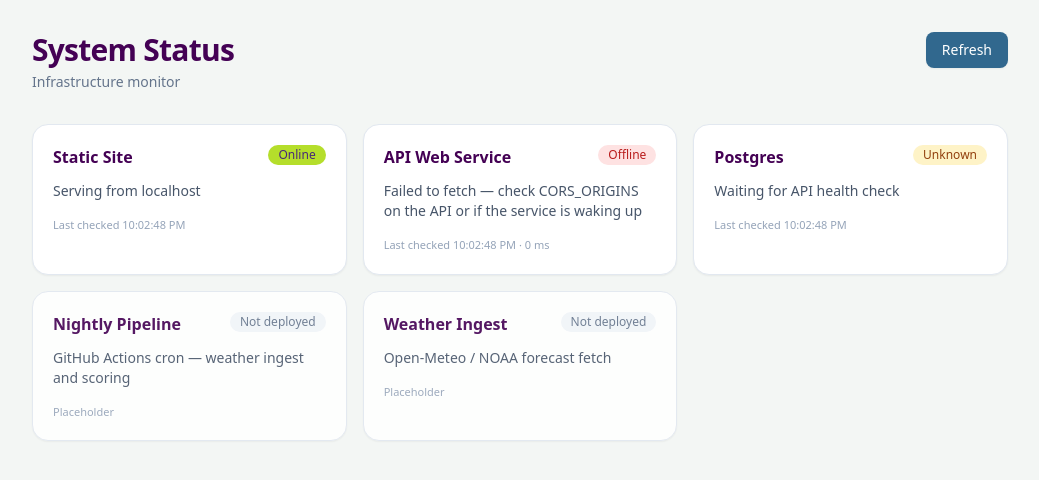
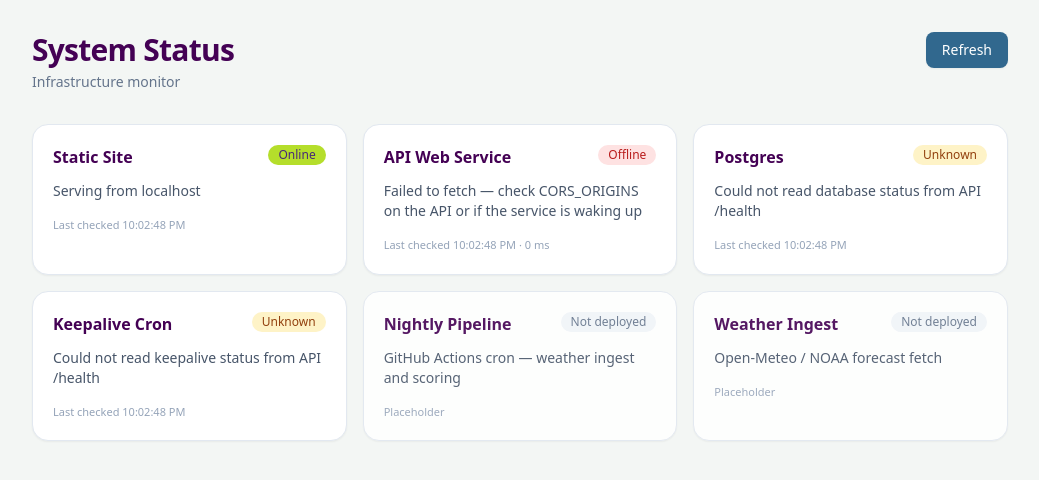
Before and after one commit to dashkim/AboveDeck, a Python web app: template templates/status.html in a window 1280 px wide. Shown: the part 59-539 px from the top of the page, without its empty margins (120-1159 px from the left). Run offline with Jinja, Linux system fonts and the light colour scheme; the template is opened without the code that fills it, so the values that code supplies are empty; some libraries are stand-ins or nearby versions.

Commit message:
Cron Job

```diff
--- a/templates/status.html
+++ b/templates/status.html
@@ -82,10 +82,19 @@
       <article id="widget-postgres" class="status-card rounded-2xl border border-slate-200 bg-white p-5 shadow-sm">
         <div class="flex items-start justify-between gap-3">
           <h2 class="font-semibold text-viridis-900">Postgres</h2>
-          <span data-status-pill class="rounded-full bg-slate-100 px-2.5 py-0.5 text-xs font-medium text-slate-500">Waiting…</span>
+          <span data-status-pill class="rounded-full bg-slate-100 px-2.5 py-0.5 text-xs font-medium text-slate-500">Checking…</span>
         </div>
-        <p data-detail class="mt-3 text-sm text-slate-600">Neon database</p>
-        <p data-meta class="mt-4 text-[11px] text-slate-400">Connectivity check coming later</p>
+        <p data-detail class="mt-3 text-sm text-slate-600">Neon database · live ping via /health</p>
+        <p data-meta class="mt-4 text-[11px] text-slate-400">Last checked —</p>
+      </article>
+
+      <article id="widget-keepalive" class="status-card rounded-2xl border border-slate-200 bg-white p-5 shadow-sm">
+        <div class="flex items-start justify-between gap-3">
+          <h2 class="font-semibold text-viridis-900">Keepalive Cron</h2>
+          <span data-status-pill class="rounded-full bg-slate-100 px-2.5 py-0.5 text-xs font-medium text-slate-500">Checking…</span>
+        </div>
+        <p data-detail class="mt-3 text-sm text-slate-600">GitHub Actions · every 10 min</p>
+        <p data-meta class="mt-4 text-[11px] text-slate-400">Last ping —</p>
       </article>
 
       <article id="widget-pipeline" class="status-card rounded-2xl border border-slate-200 bg-white p-5 shadow-sm opacity-90">
@@ -182,9 +191,10 @@
         }
 
         const data = await res.json();
+        const degraded = data.status === 'degraded';
         setWidget('widget-api', {
-          label: 'Online',
-          pillClass: PILL.online,
+          label: degraded ? 'Degraded' : 'Online',
+          pillClass: degraded ? PILL.warning : PILL.online,
           detail: `status: ${data.status} · database: ${data.database} · ${latency} ms`,
           meta: `Last checked ${formatTime(now)}`,
         });
@@ -212,25 +222,90 @@
         setWidget('widget-postgres', {
           label: 'Unknown',
           pillClass: PILL.warning,
-          detail: 'Waiting for API health check',
+          detail: 'Could not read database status from API /health',
           meta: `Last checked ${formatTime(now)}`,
         });
         return;
       }
 
       const db = apiResult.data.database;
-      if (db === 'configured') {
+      if (db === 'connected') {
         setWidget('widget-postgres', {
-          label: 'Configured',
+          label: 'Connected',
           pillClass: PILL.online,
-          detail: 'DATABASE_URL is set — connectivity check coming later',
+          detail: 'Neon reachable — API ran SELECT 1 successfully',
+          meta: `Last checked ${formatTime(now)}`,
+        });
+      } else if (db === 'error') {
+        setWidget('widget-postgres', {
+          label: 'Error',
+          pillClass: PILL.offline,
+          detail: 'DATABASE_URL is set but the connection failed (check URL / SSL / Neon status)',
+          meta: `Last checked ${formatTime(now)}`,
+        });
+      } else if (db === 'not_configured') {
+        setWidget('widget-postgres', {
+          label: 'Not configured',
+          pillClass: PILL.warning,
+          detail: 'DATABASE_URL not set on Render yet',
           meta: `Last checked ${formatTime(now)}`,
         });
       } else {
         setWidget('widget-postgres', {
-          label: 'Not configured',
+          label: 'Unknown',
           pillClass: PILL.warning,
-          detail: 'DATABASE_URL not set on Render yet',
+          detail: `Unexpected database status: ${db}`,
+          meta: `Last checked ${formatTime(now)}`,
+        });
+      }
+    }
+
+    function formatPingAge(iso) {
+      const pinged = new Date(iso);
+      if (Number.isNaN(pinged.getTime())) return null;
+      const mins = Math.max(0, Math.round((Date.now() - pinged.getTime()) / 60000));
+      if (mins < 1) return 'just now';
+      if (mins === 1) return '1 min ago';
+      return `${mins} min ago`;
+    }
+
+    function updateKeepalive(apiResult) {
+      const now = new Date();
+      if (!apiResult?.ok || !apiResult.data) {
+        setWidget('widget-keepalive', {
+          label: 'Unknown',
+          pillClass: PILL.warning,
+          detail: 'Could not read keepalive status from API /health',
+          meta: `Last checked ${formatTime(now)}`,
+        });
+        return;
+      }
+
+      const { keepalive_status: status, keepalive_last_ping_at: lastPing } = apiResult.data;
+      const age = lastPing ? formatPingAge(lastPing) : null;
+      const pingMeta = lastPing && age
+        ? `Last ping ${formatTime(new Date(lastPing))} (${age})`
+        : 'Last ping —';
+
+      if (status === 'ok') {
+        setWidget('widget-keepalive', {
+          label: 'Online',
+          pillClass: PILL.online,
+          detail: 'GitHub Actions · every 10 min · ping within 15 min',
+          meta: pingMeta,
+        });
+      } else if (status === 'stale') {
+        setWidget('widget-keepalive', {
+          label: 'Missed schedule',
+          pillClass: PILL.warning,
+          detail: 'Last keepalive ping is older than 15 minutes',
+          meta: pingMeta,
+        });
+      } else {
+        setWidget('widget-keepalive', {
+          label: 'No ping yet',
+          pillClass: PILL.warning,
+          detail: 'No keepalive received since API process started',
           meta: `Last checked ${formatTime(now)}`,
         });
       }
@@ -246,10 +321,17 @@
         detail: 'Neon database',
         meta: 'Last checked —',
       });
+      setWidget('widget-keepalive', {
+        label: 'Checking…',
+        pillClass: PILL.loading,
+        detail: 'GitHub Actions · every 10 min',
+        meta: 'Last ping —',
+      });
 
       checkStatic();
       const apiResult = await checkApi();
       updatePostgres(apiResult);
+      updateKeepalive(apiResult);
 
       btn.disabled = false;
     }
```
Also changed, not shown: api/routers/health.py (+47 -5 lines), .github/workflows/keepalive.yml (added), README.md, api/README.md.
